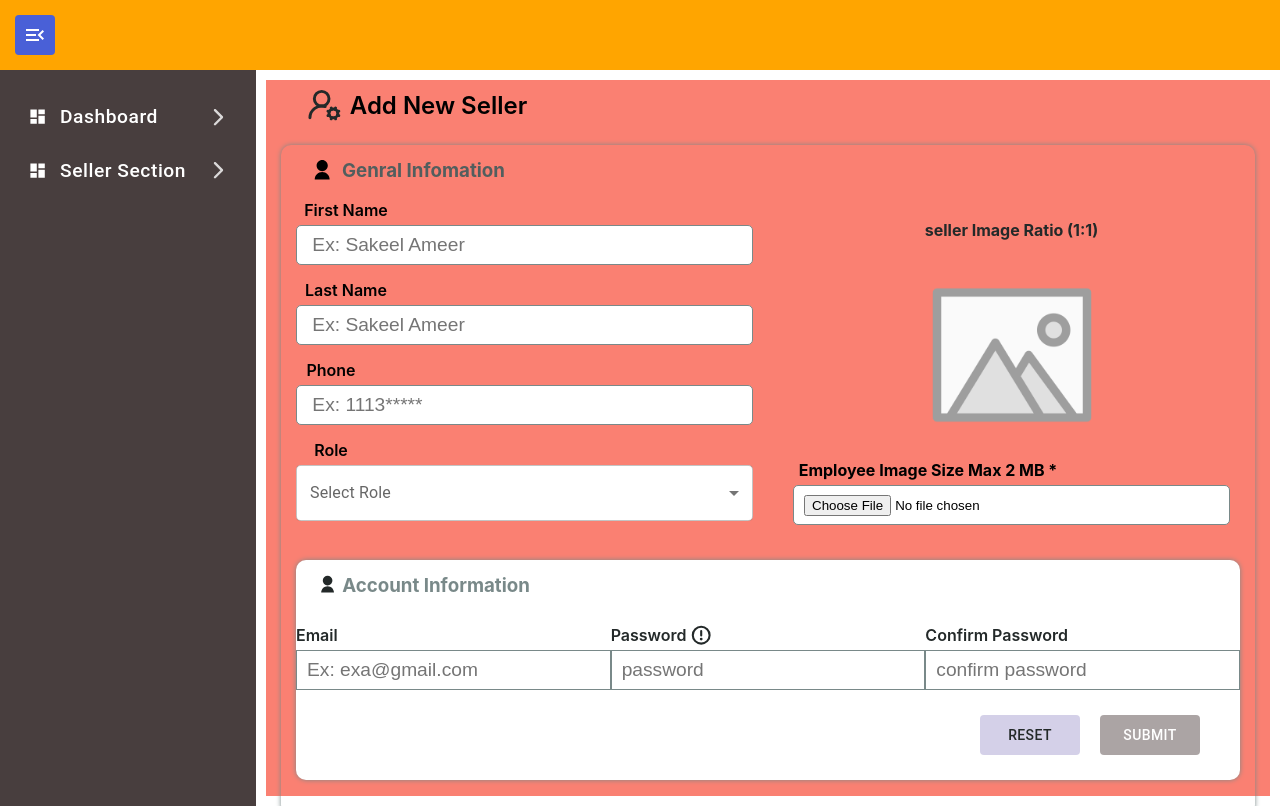
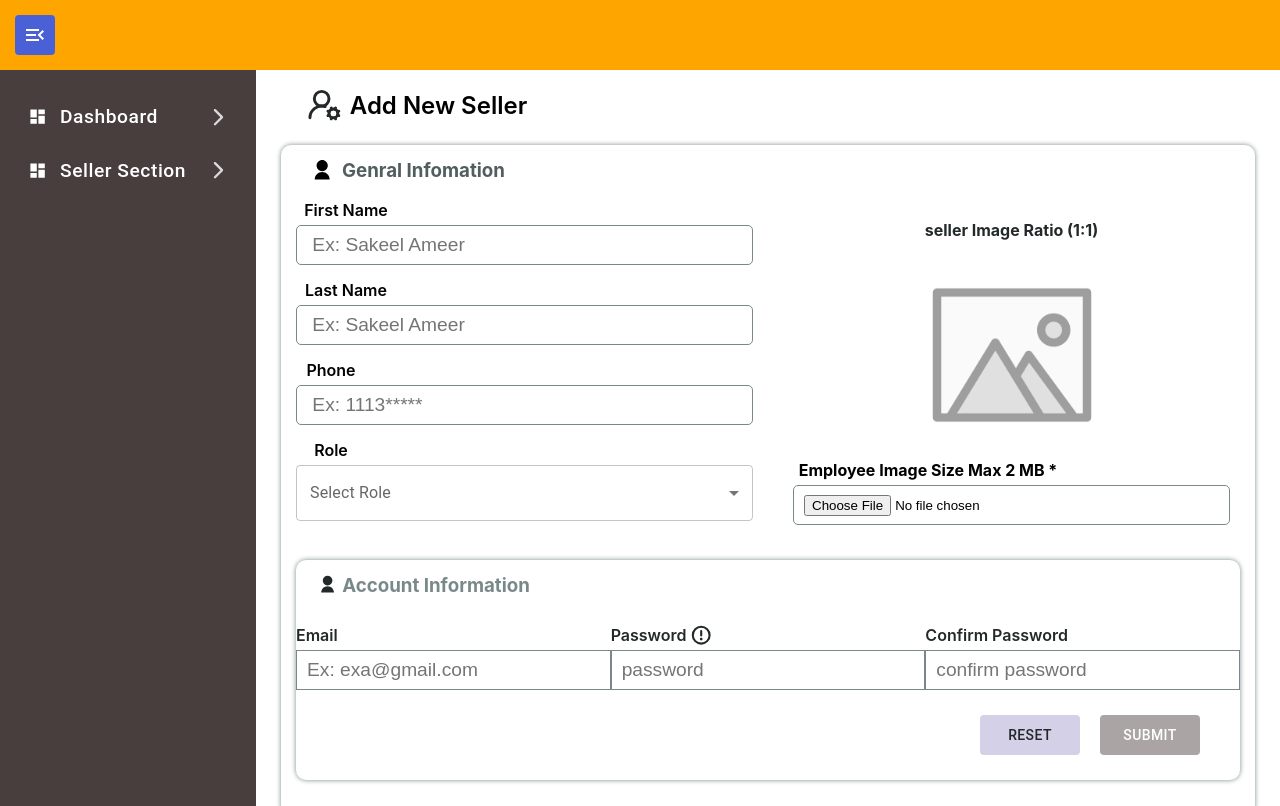
Before and after one commit to farman19/adminclozet, a React (Create React App) app in the folder democloud/: page /addnewseller in a window 1280 px wide. Built offline with nearby package versions, Linux system fonts and the light colour scheme.

Commit message:
update seller css

```diff
--- a/democloud/src/pages/addnewseller/addnewseller.css
+++ b/democloud/src/pages/addnewseller/addnewseller.css
@@ -17,7 +17,7 @@
 .addnew-seller-header{
     width: 100%;
     height: 100%;
-    background-color: salmon;
+    /* background-color: salmon; */
 
 }
 
```
